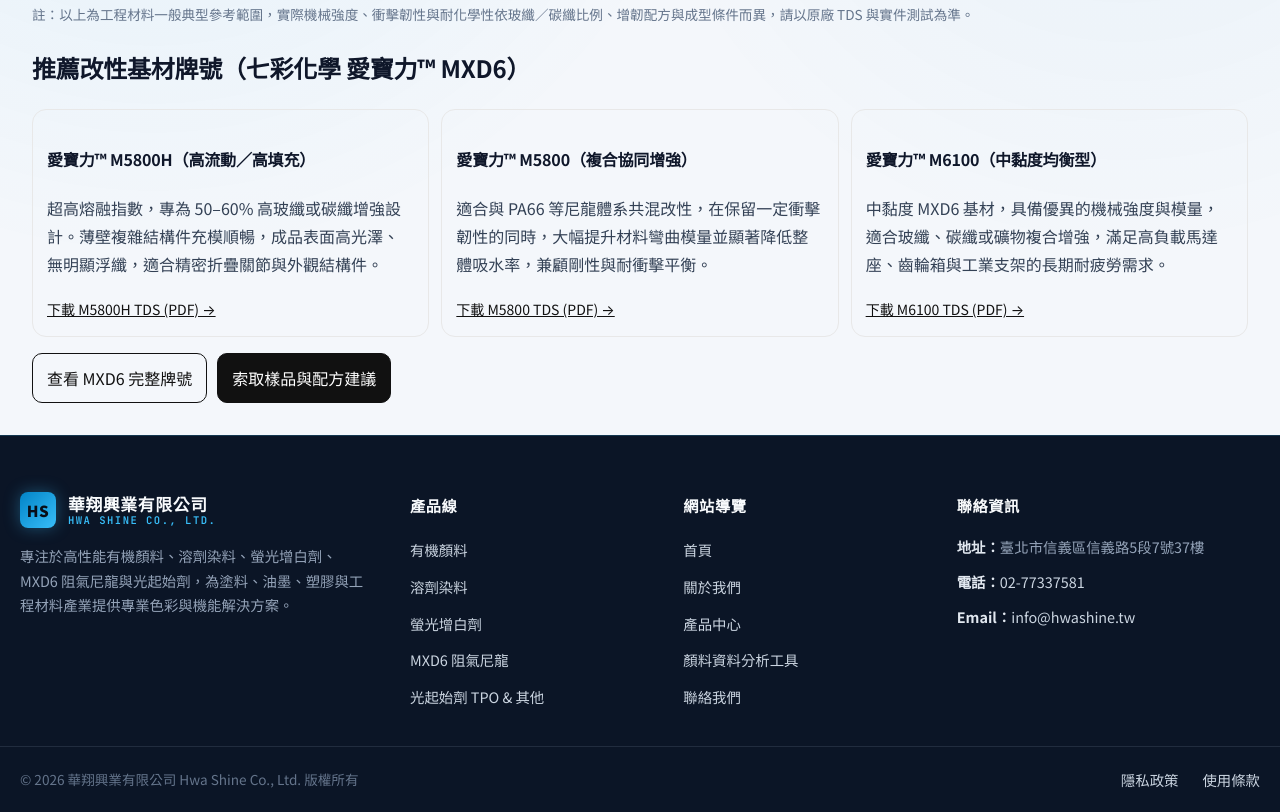
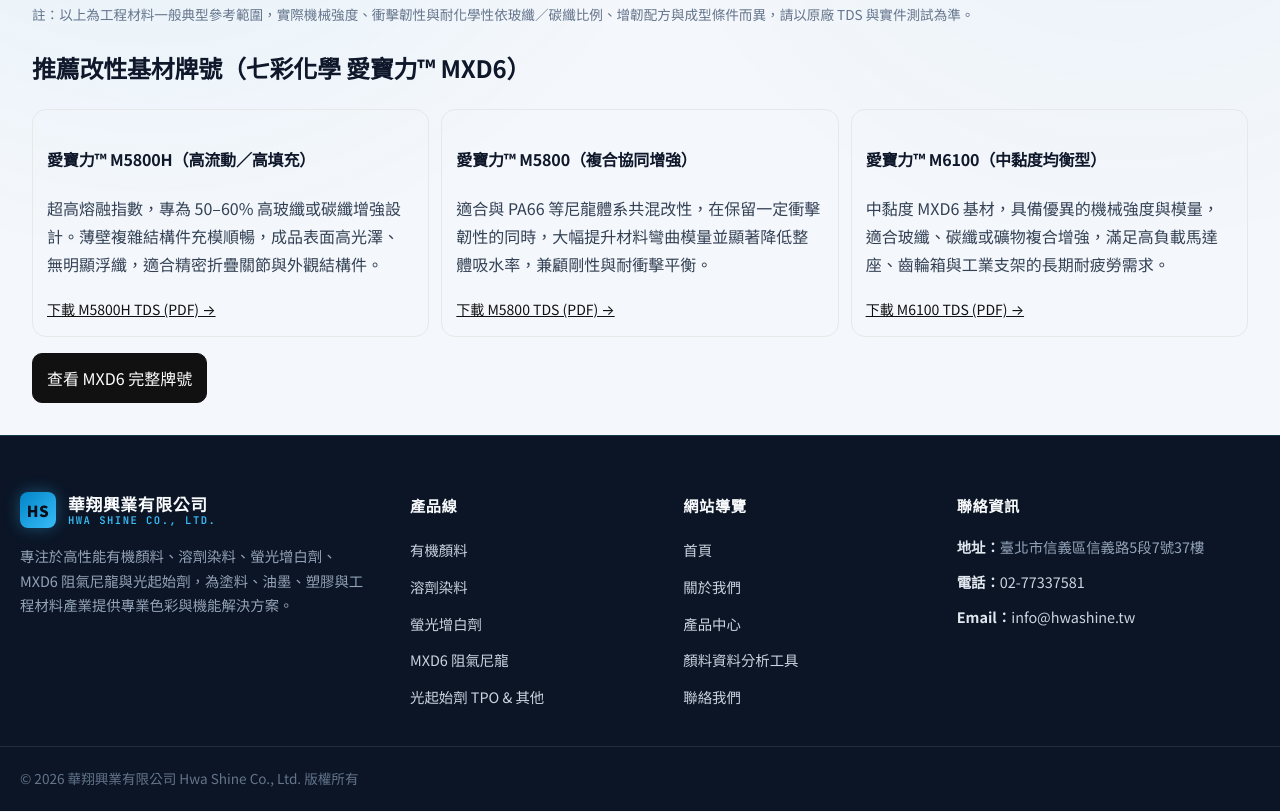
Before and after one commit to sam880606/hwashine, a plain HTML site: page PA-MXD6/solution-drone.html in a window 1280 px wide. Shown: the part 1917-2729 px from the top of the page. Drawn offline with Linux system fonts and the light colour scheme.

Commit message:
chore: remove blank privacy/terms links from footer and deduplicate MXD6 contact buttons

```diff
--- a/PA-MXD6/solution-drone.html
+++ b/PA-MXD6/solution-drone.html
@@ -147,8 +147,7 @@
     </section>
 
     <div class="cta-row animate-on-scroll">
-      <a class="btn" href="./products.html">查看 MXD6 完整牌號</a>
-      <a class="btn primary" href="/contact">索取樣品與配方建議</a>
+      <a class="btn primary" href="./products.html">查看 MXD6 完整牌號</a>
     </div>
   </main>
 
--- a/components.js
+++ b/components.js
@@ -227,10 +227,6 @@
 
           <div class="hs-footer-bottom">
             <span>&copy; 2026 華翔興業有限公司 Hwa Shine Co., Ltd. 版權所有</span>
-            <div class="hs-footer-legal">
-              <a href="/privacy">隱私政策</a>
-              <a href="/terms">使用條款</a>
-            </div>
           </div>
         </footer>
       `;
```
Also changed, not shown: PA-MXD6/about.html (+1 -2 lines), PA-MXD6/indexMXD6.html (+1 -1 lines), PA-MXD6/products.html (+0 -1 lines), PA-MXD6/solutions.html (+0 -1 lines).
